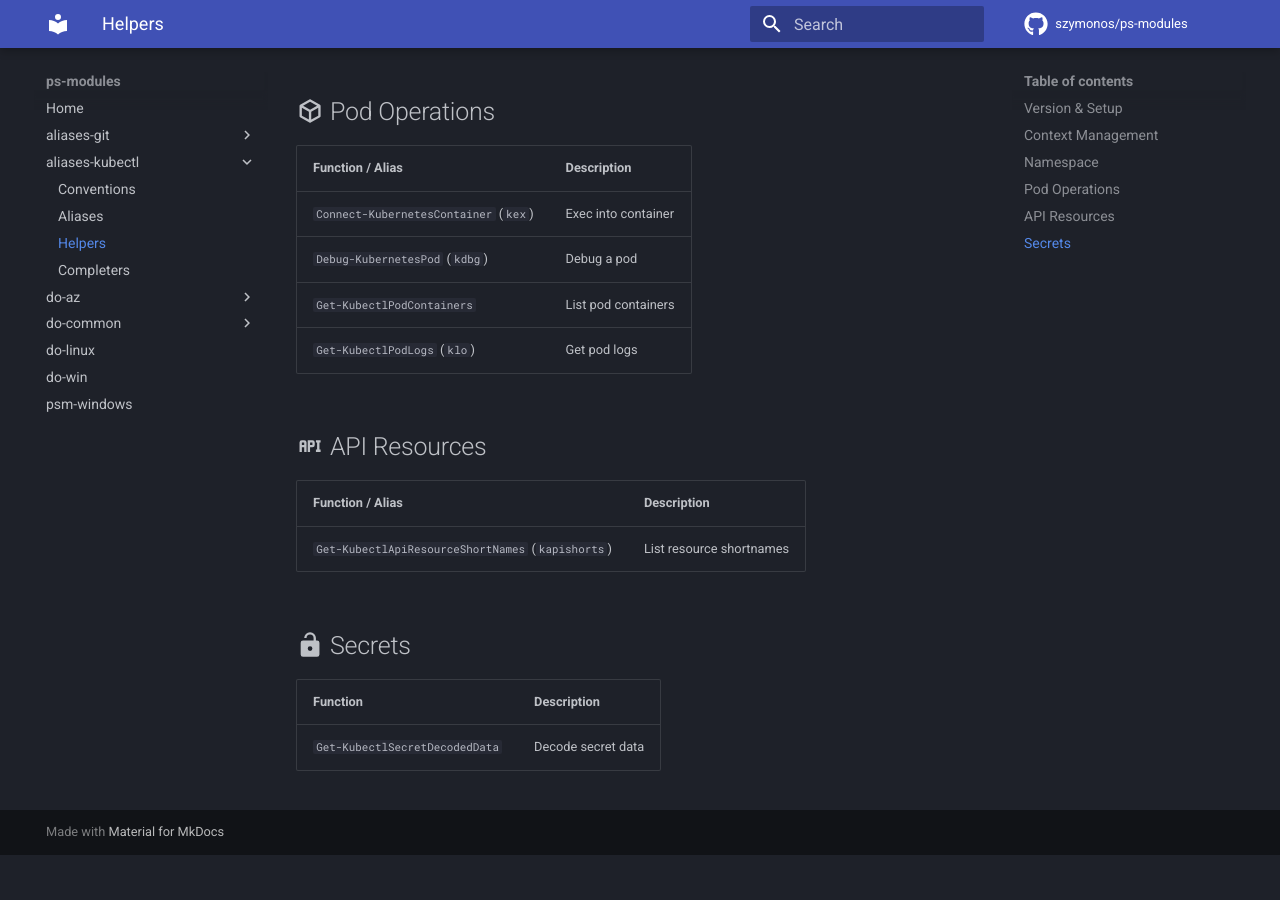
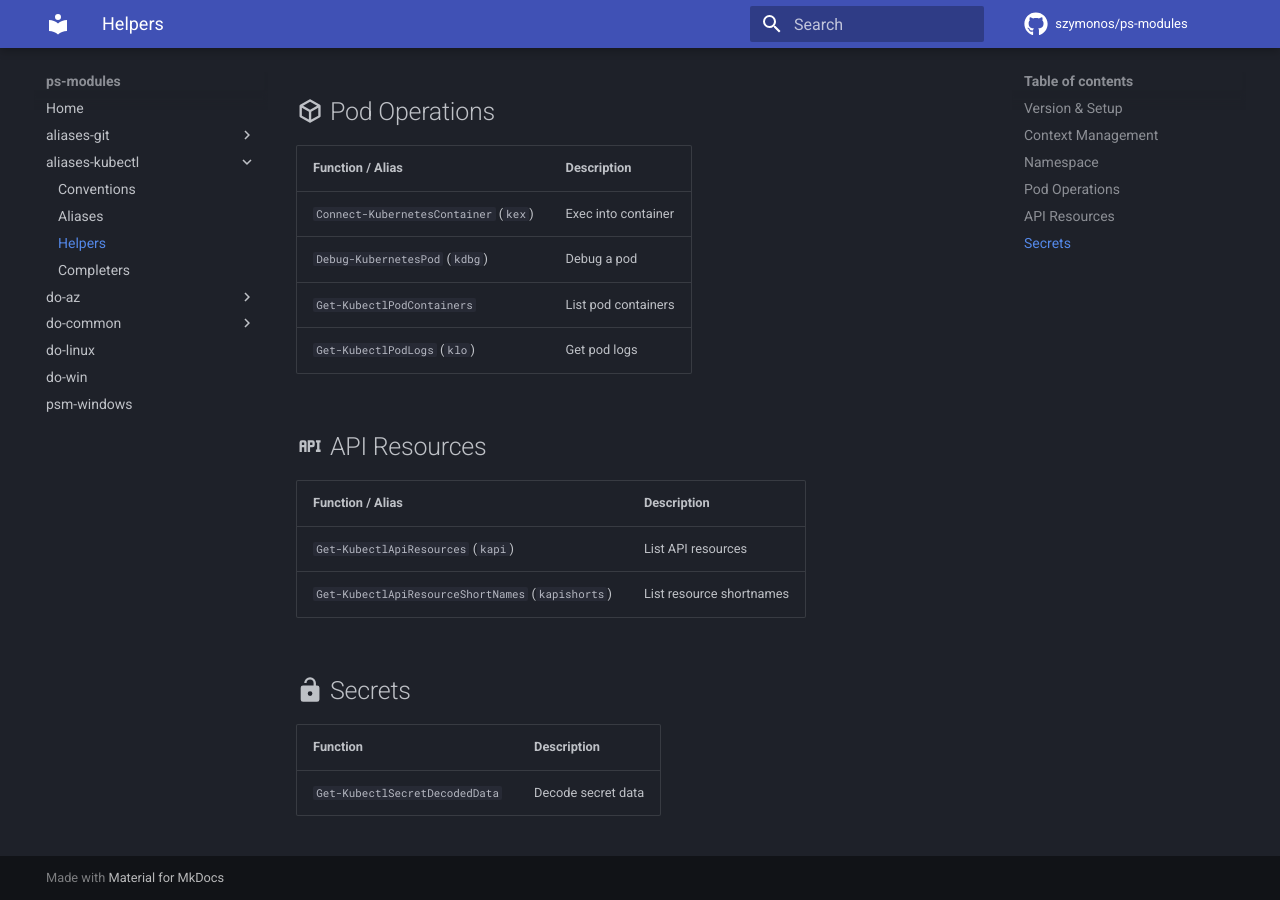
Before and after one commit to szymonos/ps-modules, an MkDocs documentation site: the page built from docs/aliases-kubectl/helpers.md, in a window 1280 px wide and 900 px high, scrolled down 1045 px. Built offline with MkDocs 1.6.1 and Material for MkDocs 9.7.7, drawn with Linux system fonts in a browser that asks for light colours; comment, search, counter and statistics services are not loaded; before the commit the page ends 1900 px from its top, so only the background shows below that.

Commit message:
docs(aliases-kubectl): document Get-KubectlApiResources
Add the Get-KubectlApiResources / kapi row to the API Resources table, and

add "kapi" to the cspell word list.

```diff
--- a/docs/aliases-kubectl/helpers.md
+++ b/docs/aliases-kubectl/helpers.md
@@ -40,6 +40,7 @@ decoding.
 
 | Function / Alias                                  | Description              |
 | ------------------------------------------------- | ------------------------ |
+| `Get-KubectlApiResources` (`kapi`)                | List API resources       |
 | `Get-KubectlApiResourceShortNames` (`kapishorts`) | List resource shortnames |
 
 ## :material-lock-open: Secrets
--- a/project-words.txt
+++ b/project-words.txt
@@ -166,6 +166,7 @@ gunignore
 gwch
 kadryc
 kadrys
+kapi
 kapishorts
 kcgctx
 kcrmctx
```
